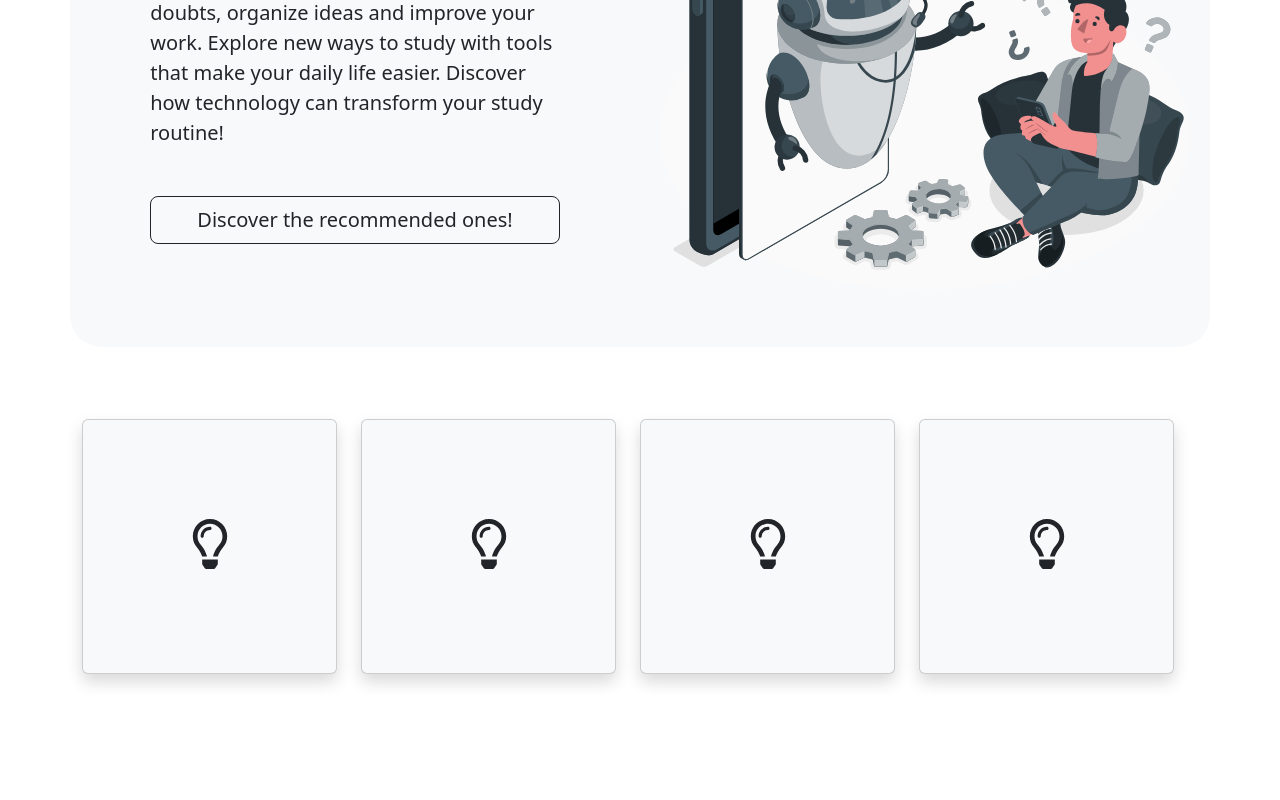
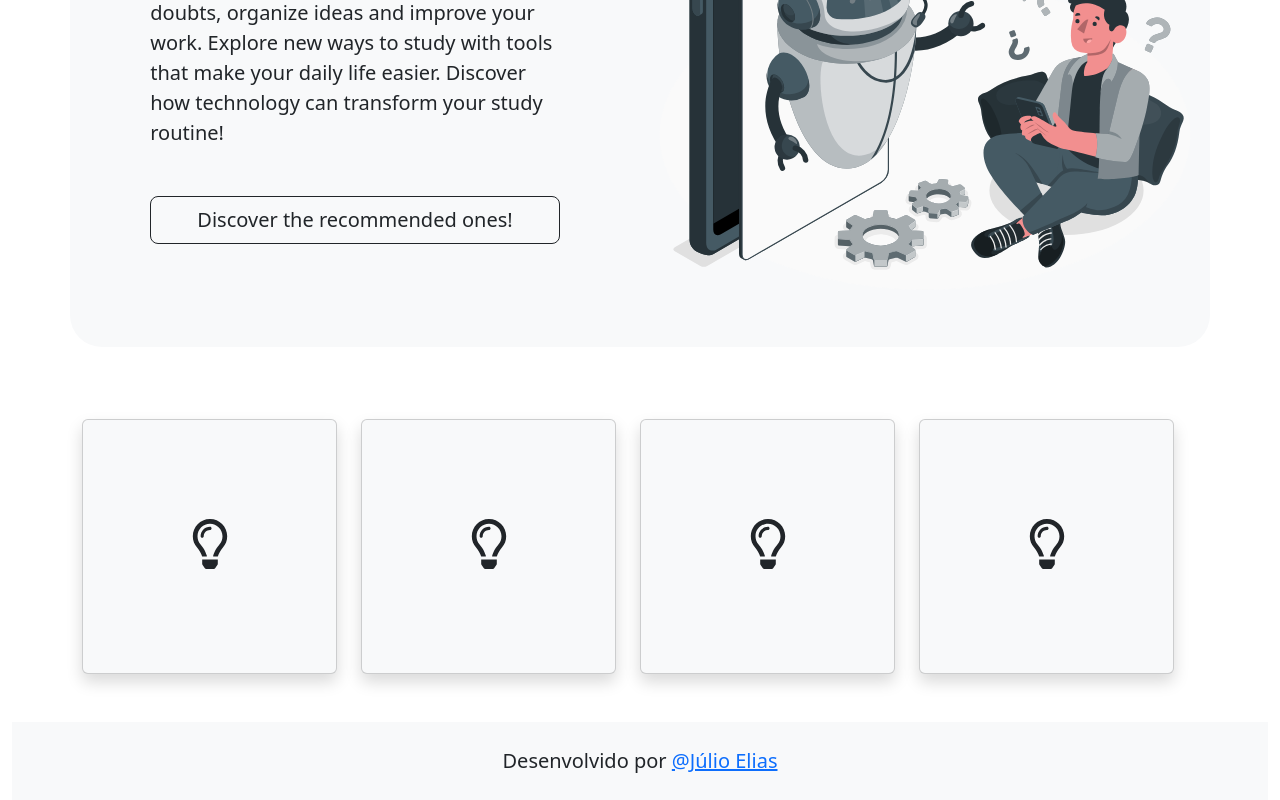
Before and after one commit to Juliowk/Tools-for-Students-TFS, a React (Vite) app in the folder frontend/: page / in a window 1280 px wide. Shown: the part 2554-3354 px from the top of the page. Before the commit the page ends 3276 px from the top, so only its background shows below. Built offline with nearby package versions, Linux system fonts and the light colour scheme.

Commit message:
feat: Footer

```diff
--- /dev/null
+++ b/frontend/src/components/Index/Footer/footer.tsx
@@ -0,0 +1,19 @@
+import { Container } from "react-bootstrap";
+
+const FooterComponent = () => {
+  return (
+    <Container
+      fluid
+      className="bg-body-tertiary py-2 pt-4"
+    >
+      <p className="text-center fs-5">
+        Desenvolvido por{" "}
+        <a href="https://github.com/Juliowk" target="_blank">
+          @Júlio Elias
+        </a>
+      </p>
+    </Container>
+  );
+};
+
+export default FooterComponent;
--- a/frontend/src/components/Index/home.tsx
+++ b/frontend/src/components/Index/home.tsx
@@ -4,6 +4,7 @@ import NavbarComponent from "../Navbar/navbarHome";
 import WelcomeComponent from "./WelcomeComponent/section";
 import ToolsComponents from "./ToolsComponent/tools";
 import AISuggestionComponent from "./AISuggestion/AISuggestion";
+import FooterComponent from "./Footer/footer";
 
 const HomeComponent = () => {
   return (
@@ -12,6 +13,7 @@ const HomeComponent = () => {
       <WelcomeComponent />
       <ToolsComponents />
       <AISuggestionComponent />
+      <FooterComponent />
     </Container>
   );
 };
```
